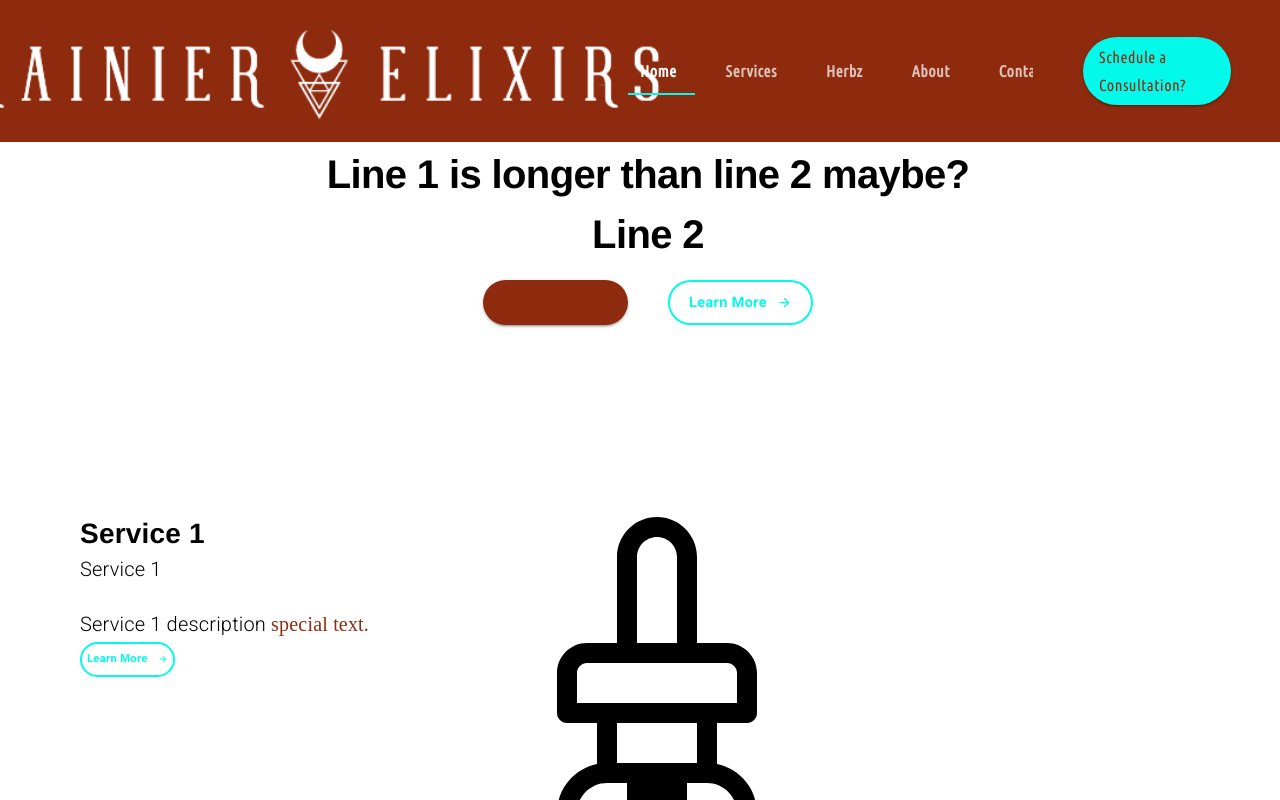
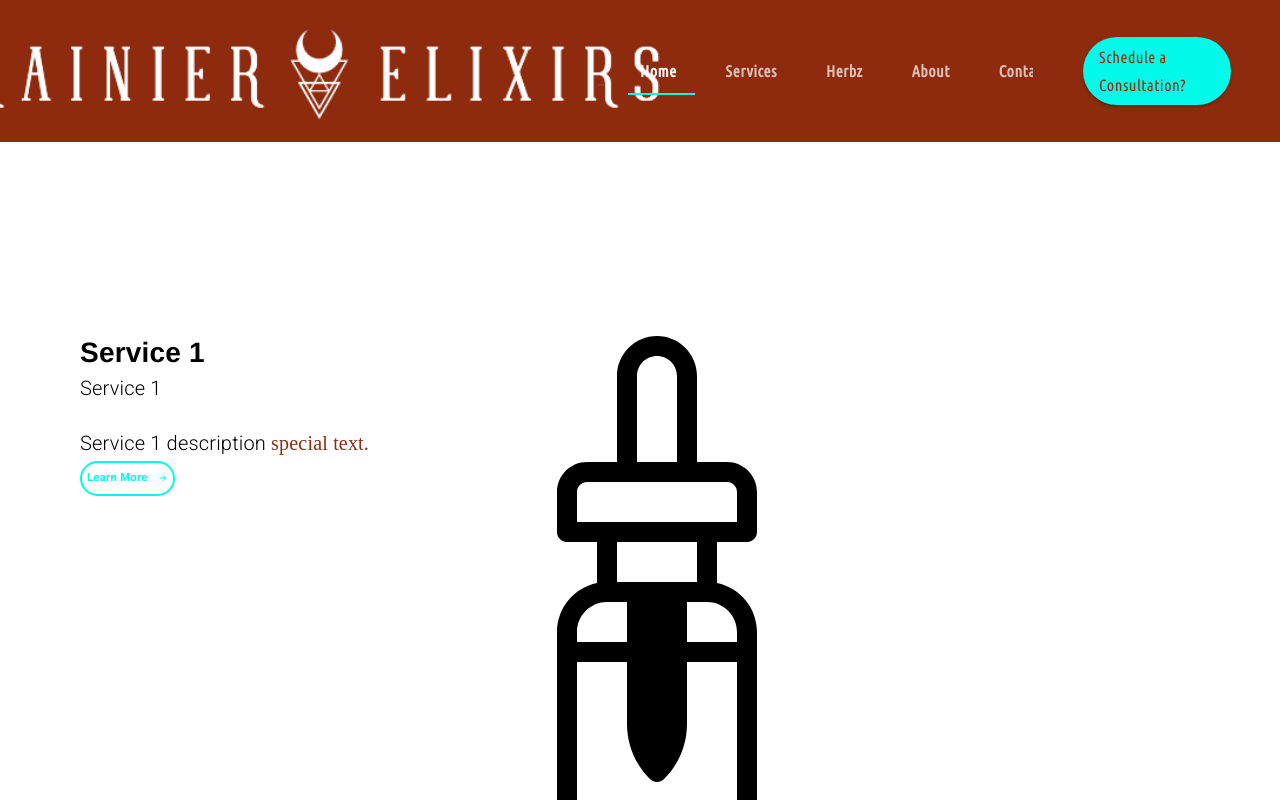
Before and after one commit to brickatyourfeet/template_mui_app, a Next.js app: page / in a window 1280 px wide. Shown: the top 800 px of the page. Built offline with nearby package versions, Linux system fonts and the light colour scheme.

Commit message:
remove service 1 from landing

```diff
--- a/pages/index.js
+++ b/pages/index.js
@@ -145,60 +145,7 @@ export default function Landing(props) {
     </Head>
       <Grid item>
         {" "}
-        {/*-----Hero-----*/}
-        <Grid container justifyContent="flex-end" alignItems="center" direction="row">
-          <Grid sm item className={classes.heroTextContainer}>
-            <Typography variant="h1" align="center">
-              Line 1 is longer than line 2 maybe?
-              <br />
-              Line 2
-            </Typography>
-            <Grid
-              container
-              justifyContent="center"
-              className={classes.buttonContainer}
-            >
-              <Grid item>
-                <Button
-                  component={Link}
-                  href="/consultation"
-                  className={classes.consultationButton}
-                  variant="contained"
-                  onClick={() => props.setValue(5)}  //5 will clear the highlight since there isn't a 5th
-                >
-                  Consultation
-                </Button>
-              </Grid>
-              <Grid item>
-                <Button
-                  component={Link}
-                  href="/herbz"
-                  className={classes.learnButtonHero}
-                  variant="outlined"
-                  onClick={() => props.setValue(2)}
-                >
-                  <span style={{ marginRight: 10 }}>Learn More</span>
-                  <ButtonArrow
-                    width={15}
-                    height={15}
-                    fill={theme.palette.common.teal}
-                  />
-                </Button>
-              </Grid>
-            </Grid>
-          </Grid>
-        {/*-----
-          <Grid sm item className={classes.animation}>
-            <img
-              className={classes.icon}
-              alt="leaf 1 icon"
-              src="/assets/green-tea.svg"
-              height="100%"
-              width="100%"
-            />
-          </Grid>
-          -----*/}
-        </Grid>
+
       </Grid>
       <Grid item>
         {" "}
```
